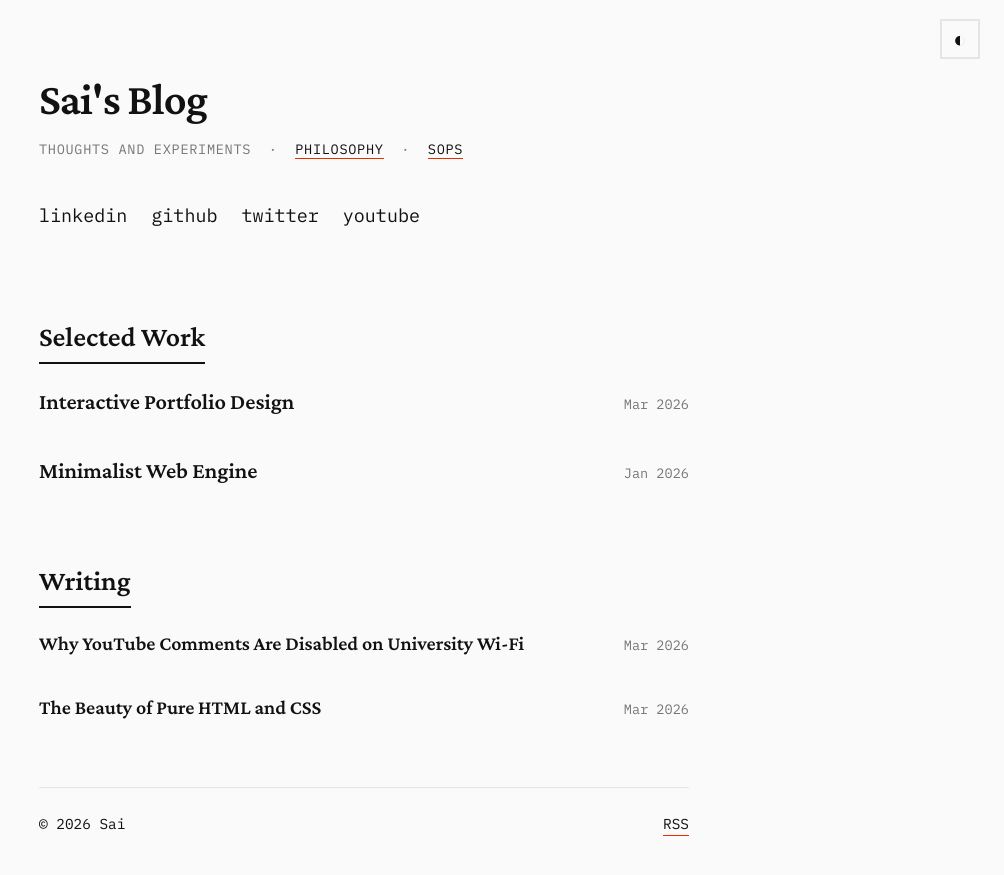
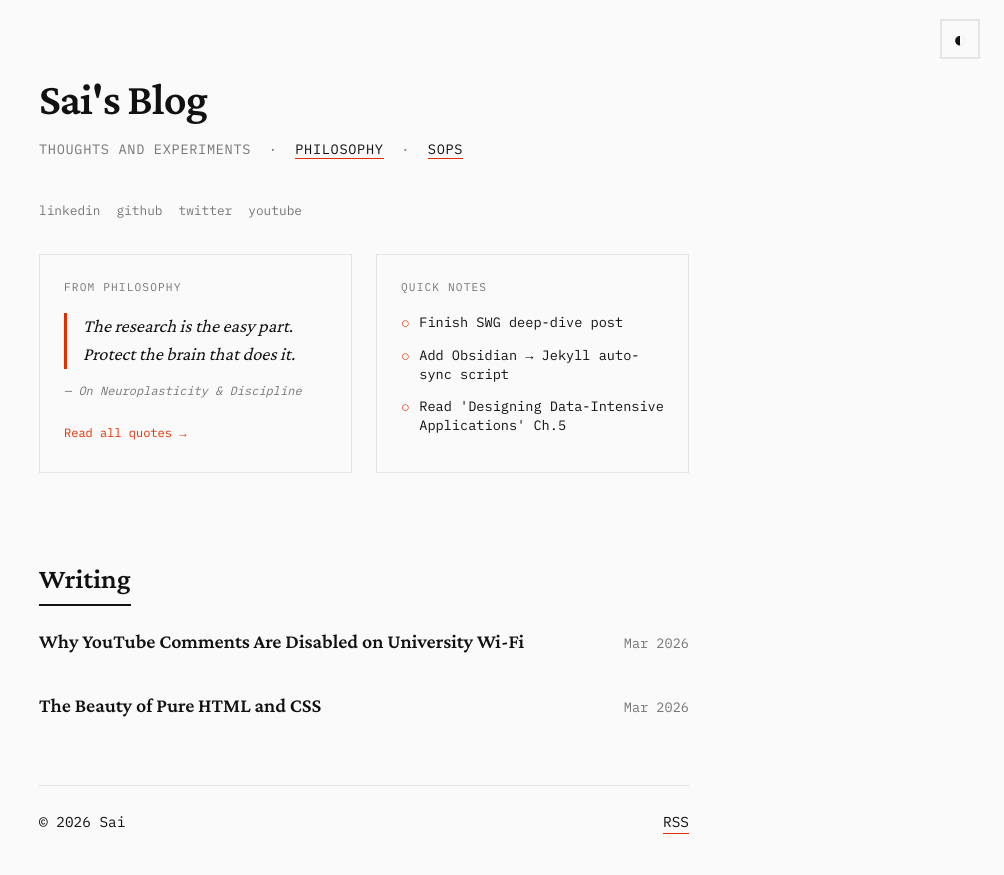
Before and after one commit to Sai21112000/sai21112000.github.io, a Jekyll site: the page built from index.md, in a window 1280 px wide. Shown: the top 875 px of the page, without its empty margins (276-1280 px from the left). Built offline with Jekyll 4.4.1, drawn with Linux system fonts in a browser that asks for light colours.

Commit message:
feat: redesign homepage with quote + checklist cards, compact social links, lightbox drag-to-pan

```diff
--- a/_layouts/default.html
+++ b/_layouts/default.html
@@ -77,45 +77,88 @@
 
         var overlayImg = overlay.querySelector('img');
         var closeBtn = overlay.querySelector('.lightbox-close');
+        var isZoomed = false;
+        var isDragging = false;
+        var startX, startY, panX = 0, panY = 0;
 
-        // Attach click to ALL images in content, article, or main
+        function closeLightbox() {
+            overlay.classList.remove('active');
+            overlayImg.classList.remove('zoomed');
+            overlayImg.style.transform = '';
+            isZoomed = false;
+            panX = 0; panY = 0;
+        }
+
+        // Open lightbox on image click
         document.querySelectorAll('.content img, article img').forEach(function(img) {
             img.addEventListener('click', function(e) {
                 e.stopPropagation();
                 overlayImg.src = this.src;
                 overlayImg.alt = this.alt;
                 overlayImg.classList.remove('zoomed');
+                overlayImg.style.transform = '';
+                isZoomed = false;
+                panX = 0; panY = 0;
                 overlay.classList.add('active');
             });
         });
 
-        // Click image to toggle zoom in/out
+        // Toggle zoom on click
         overlayImg.addEventListener('click', function(e) {
+            if (isDragging) return;
             e.stopPropagation();
-            this.classList.toggle('zoomed');
+            if (isZoomed) {
+                isZoomed = false;
+                overlayImg.classList.remove('zoomed');
+                overlayImg.style.transform = '';
+                panX = 0; panY = 0;
+            } else {
+                isZoomed = true;
+                overlayImg.classList.add('zoomed');
+                overlayImg.style.transform = 'scale(1.8)';
+            }
         });
 
-        // Click overlay background to close
+        // Drag to pan when zoomed
+        overlayImg.addEventListener('mousedown', function(e) {
+            if (!isZoomed) return;
+            e.preventDefault();
+            isDragging = true;
+            startX = e.clientX - panX;
+            startY = e.clientY - panY;
+            overlayImg.style.cursor = 'grabbing';
+        });
+
+        document.addEventListener('mousemove', function(e) {
+            if (!isDragging) return;
+            panX = e.clientX - startX;
+            panY = e.clientY - startY;
+            overlayImg.style.transform = 'scale(1.8) translate(' + (panX / 1.8) + 'px, ' + (panY / 1.8) + 'px)';
+        });
+
+        document.addEventListener('mouseup', function() {
+            if (isDragging) {
+                isDragging = false;
+                overlayImg.style.cursor = 'grab';
+                // Prevent the click from firing after drag
+                setTimeout(function() { isDragging = false; }, 100);
+            }
+        });
+
+        // Close on background click
         overlay.addEventListener('click', function(e) {
-            if (e.target === overlay) {
-                overlay.classList.remove('active');
-                overlayImg.classList.remove('zoomed');
-            }
+            if (e.target === overlay) closeLightbox();
         });
 
         // Close button
         closeBtn.addEventListener('click', function(e) {
             e.stopPropagation();
-            overlay.classList.remove('active');
-            overlayImg.classList.remove('zoomed');
+            closeLightbox();
         });
 
-        // Escape key to close
+        // Escape to close
         document.addEventListener('keydown', function(e) {
-            if (e.key === 'Escape') {
-                overlay.classList.remove('active');
-                overlayImg.classList.remove('zoomed');
-            }
+            if (e.key === 'Escape') closeLightbox();
         });
     })();
     </script>
--- a/_layouts/home.html
+++ b/_layouts/home.html
@@ -3,28 +3,43 @@ layout: default
 ---
 <header class="animate-enter">
     <h1><a href="{{ '/' | relative_url }}">Sai's Blog</a></h1>
-    <p class="meta">Thoughts and Experiments &nbsp;·&nbsp; <a href="{{ '/philosophy.html' | relative_url }}">Philosophy</a> &nbsp;·&nbsp; <a href="{{ '/sops.html' | relative_url }}">SOPs</a></p>
-    <div class="contact">
+    <p class="meta">
+        Thoughts and Experiments &nbsp;·&nbsp;
+        <a href="{{ '/philosophy.html' | relative_url }}">Philosophy</a> &nbsp;·&nbsp;
+        <a href="{{ '/sops.html' | relative_url }}">SOPs</a>
+    </p>
+    <p class="social-row">
         <a href="https://www.linkedin.com/in/vaidyasai/" target="_blank" rel="noopener noreferrer" class="social-linkedin">linkedin</a>
         <a href="https://github.com/Sai21112000" target="_blank" rel="noopener noreferrer" class="social-github">github</a>
         <a href="https://x.com/vaidyasaiteja" target="_blank" rel="noopener noreferrer" class="social-twitter">twitter</a>
         <a href="https://www.youtube.com/@saitejavaidya/streams" target="_blank" rel="noopener noreferrer" class="social-youtube">youtube</a>
-    </div>
+    </p>
 </header>
 
 {{ content }}
 
-<section class="animate-enter" style="animation-delay: 0.1s;">
-    <h2>Selected Work</h2>
-    <ul class="post-list portfolio-list">
-        {% for project in page.projects %}
-        <li>
-            <a href="{{ project.url }}" target="_blank" rel="noopener noreferrer">{{ project.title }}</a>
-            <span class="post-date">{{ project.date }}</span>
-        </li>
-        {% endfor %}
-    </ul>
-</section>
+<div class="home-blocks animate-enter" style="animation-delay: 0.1s;">
+    <!-- Block 1: Featured Quote -->
+    <div class="home-card quote-card">
+        <span class="card-label">From Philosophy</span>
+        <blockquote>{{ page.featured_quote }}</blockquote>
+        <cite>{{ page.featured_quote_source }}</cite>
+        <a href="{{ '/philosophy.html' | relative_url }}" class="card-link">Read all quotes →</a>
+    </div>
+
+    <!-- Block 2: Quick Notes / Checklist -->
+    <div class="home-card checklist-card">
+        <span class="card-label">Quick Notes</span>
+        <ul class="checklist">
+            {% for task in page.tasks %}
+            <li class="{% if task.done %}checked{% endif %}">
+                <span class="check-box">{% if task.done %}✓{% else %}○{% endif %}</span>
+                {{ task.text }}
+            </li>
+            {% endfor %}
+        </ul>
+    </div>
+</div>
 
 <section class="animate-enter" style="animation-delay: 0.2s;">
     <h2>Writing</h2>
--- a/assets/style.css
+++ b/assets/style.css
@@ -276,19 +276,107 @@ blockquote {
     color: var(--text-meta);
 }
 
-.contact {
+/* Social Links Row - Compact */
+.social-row {
+    font-family: 'IBM Plex Mono', monospace;
+    font-size: 0.8rem;
+    margin-bottom: 2rem;
     display: flex;
+    gap: 1rem;
+    flex-wrap: wrap;
+}
+.social-row a {
+    color: var(--text-meta);
+    border-bottom-color: transparent;
+}
+.social-row a:hover {
+    border-bottom-color: currentColor;
+}
+.social-row a.social-linkedin:hover { color: #0077b5; }
+.social-row a.social-github:hover { color: var(--text); }
+.social-row a.social-twitter:hover { color: var(--text); }
+.social-row a.social-youtube:hover { color: #FF0000; }
+
+/* Home Blocks Grid */
+.home-blocks {
+    display: grid;
+    grid-template-columns: 1fr;
     gap: 1.5rem;
-    font-family: 'IBM Plex Mono', monospace;
     margin-bottom: 3rem;
 }
-.contact a {
-    border-bottom-color: transparent;
+@media (min-width: 600px) {
+    .home-blocks {
+        grid-template-columns: 1fr 1fr;
+    }
 }
-.contact a.social-linkedin:hover { color: #0077b5; border-bottom-color: #0077b5; }
-.contact a.social-github:hover { color: var(--text); border-bottom-color: var(--text); }
-.contact a.social-twitter:hover { color: var(--text); border-bottom-color: var(--text); }
-.contact a.social-youtube:hover { color: #FF0000; border-bottom-color: #FF0000; }
+
+/* Home Card */
+.home-card {
+    border: 1px solid var(--border);
+    padding: 1.5rem;
+    position: relative;
+}
+.card-label {
+    font-family: 'IBM Plex Mono', monospace;
+    font-size: 0.7rem;
+    text-transform: uppercase;
+    letter-spacing: 0.1em;
+    color: var(--text-meta);
+    display: block;
+    margin-bottom: 1rem;
+}
+
+/* Quote Card */
+.quote-card blockquote {
+    font-size: 1.15rem;
+    line-height: 1.5;
+    border-left: 3px solid var(--accent);
+    padding-left: 1rem;
+    margin: 0 0 0.8rem 0;
+    font-style: italic;
+    color: var(--text);
+}
+.quote-card cite {
+    font-family: 'IBM Plex Mono', monospace;
+    font-size: 0.75rem;
+    color: var(--text-meta);
+    display: block;
+    margin-bottom: 1rem;
+}
+.card-link {
+    font-family: 'IBM Plex Mono', monospace;
+    font-size: 0.75rem;
+    color: var(--accent);
+    border-bottom: none;
+}
+.card-link:hover {
+    border-bottom: 1px solid var(--accent);
+}
+
+/* Checklist Card */
+.checklist {
+    list-style: none;
+    margin: 0;
+}
+.checklist li {
+    margin: 0 0 0.8rem 0;
+    font-family: 'IBM Plex Mono', monospace;
+    font-size: 0.85rem;
+    display: flex;
+    align-items: flex-start;
+    gap: 0.6rem;
+    line-height: 1.4;
+}
+.checklist li.checked {
+    color: var(--text-meta);
+    text-decoration: line-through;
+}
+.check-box {
+    flex-shrink: 0;
+    color: var(--accent);
+    font-size: 0.9rem;
+}
+
 
 /* Immersive Quotes for Philosophy Page */
 .immersive-quotes blockquote {
--- a/index.md
+++ b/index.md
@@ -1,11 +1,13 @@
 ---
 layout: home
 title: Sai's Blog
-projects:
-  - title: Interactive Portfolio Design
-    url: https://github.com/Sai21112000
-    date: Mar 2026
-  - title: Minimalist Web Engine
-    url: https://github.com/Sai21112000
-    date: Jan 2026
+featured_quote: "The research is the easy part. Protect the brain that does it."
+featured_quote_source: "— On Neuroplasticity & Discipline"
+tasks:
+  - text: "Finish SWG deep-dive post"
+    done: false
+  - text: "Add Obsidian → Jekyll auto-sync script"
+    done: false
+  - text: "Read 'Designing Data-Intensive Applications' Ch.5"
+    done: false
 ---
```
Also changed, not shown: other parts of _layouts/default.html (+1 -1 lines).
